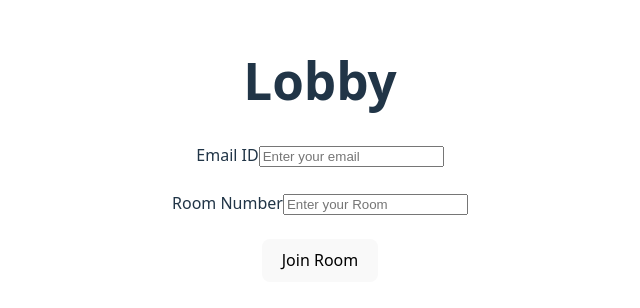
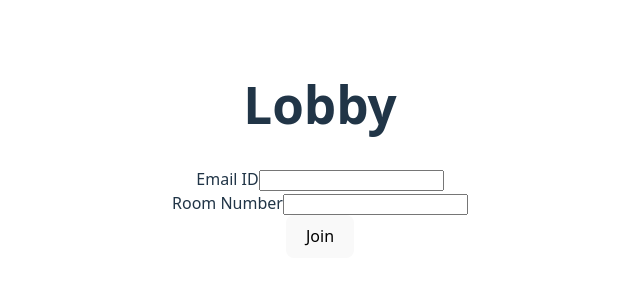
Before and after one commit to Vaibhavvs7/webrtc, a React (Vite) app in the folder client/: page / in a window 1280 px wide. Shown: the part 250-558 px from the top of the page, without its empty margins (320-960 px from the left). Built offline with nearby package versions, Linux system fonts and the light colour scheme; no server answers.

Commit message:
feat(client): enhance LobbyScreen with room joining functionality and form improvements

```diff
--- a/client/src/screens/Lobby.jsx
+++ b/client/src/screens/Lobby.jsx
@@ -1,42 +1,58 @@
-import React, { useState , useCallback} from "react";
-import { useSocket } from "../context/SocketProvider.jsx";
+import React, { useState, useCallback, useEffect } from "react";
+import { useNavigate } from "react-router-dom";
+import { useSocket } from "../context/SocketProvider";
 
 const LobbyScreen = () => {
   const [email, setEmail] = useState("");
   const [room, setRoom] = useState("");
 
   const socket = useSocket();
+  const navigate = useNavigate();
 
-  const handleSubmitForm = useCallback((e) => {
-    e.preventDefault();
-    socket.emit("room:join",{email, room});
-  },[email, room, socket]
-);
+  const handleSubmitForm = useCallback(
+    (e) => {
+      e.preventDefault();
+      socket.emit("room:join", { email, room });
+    },
+    [email, room, socket]
+  );
+
+  const handleJoinRoom = useCallback(
+    (data) => {
+      const { email, room } = data;
+      navigate(`/room/${room}`);
+    },
+    [navigate]
+  );
+
+  useEffect(() => {
+    socket.on("room:join", handleJoinRoom);
+    return () => {
+      socket.off("room:join", handleJoinRoom);
+    };
+  }, [socket, handleJoinRoom]);
+
   return (
     <div>
       <h1>Lobby</h1>
       <form onSubmit={handleSubmitForm}>
-        <label htmlFor="email"> Email ID</label>
+        <label htmlFor="email">Email ID</label>
         <input
           type="email"
           id="email"
-          placeholder="Enter your email"
-          required
           value={email}
-          onChange={(e) => {
-            setEmail(e.target.value);
-          }}
+          onChange={(e) => setEmail(e.target.value)}
         />
         <br />
+        <label htmlFor="room">Room Number</label>
+        <input
+          type="text"
+          id="room"
+          value={room}
+          onChange={(e) => setRoom(e.target.value)}
+        />
         <br />
-        <label htmlFor="room"> Room Number</label>
-        <input type="text" id="room" placeholder="Enter your Room" required value={room}
-          onChange={(e) => {
-            setRoom(e.target.value);
-          }}/>
-        <br />
-        <br />
-        <button type="submit">Join Room</button>
+        <button>Join</button>
       </form>
     </div>
   );
```
